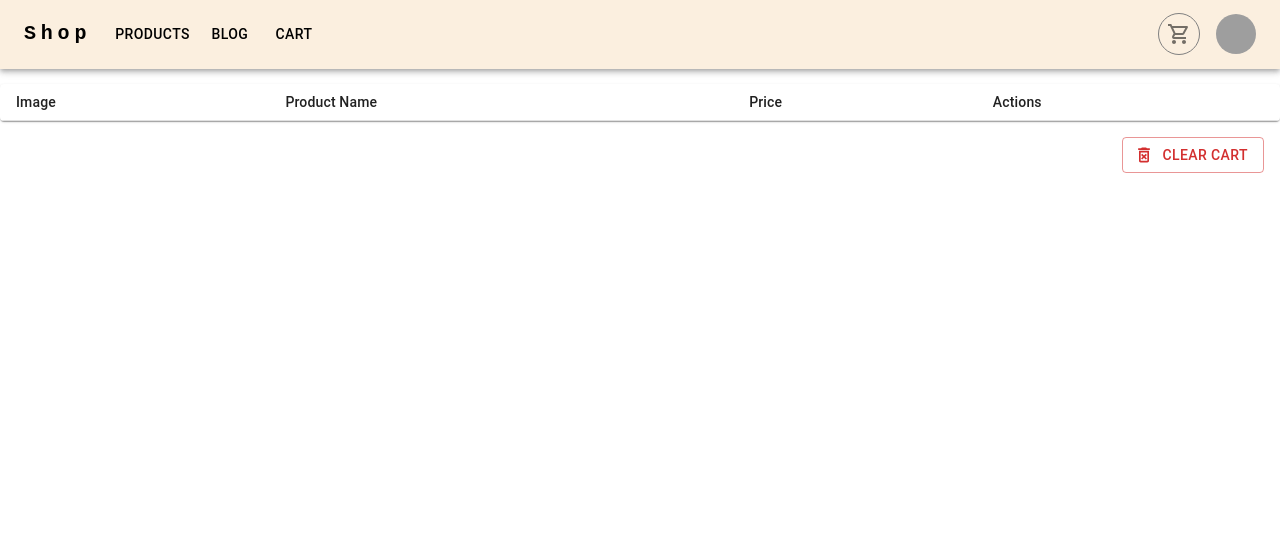
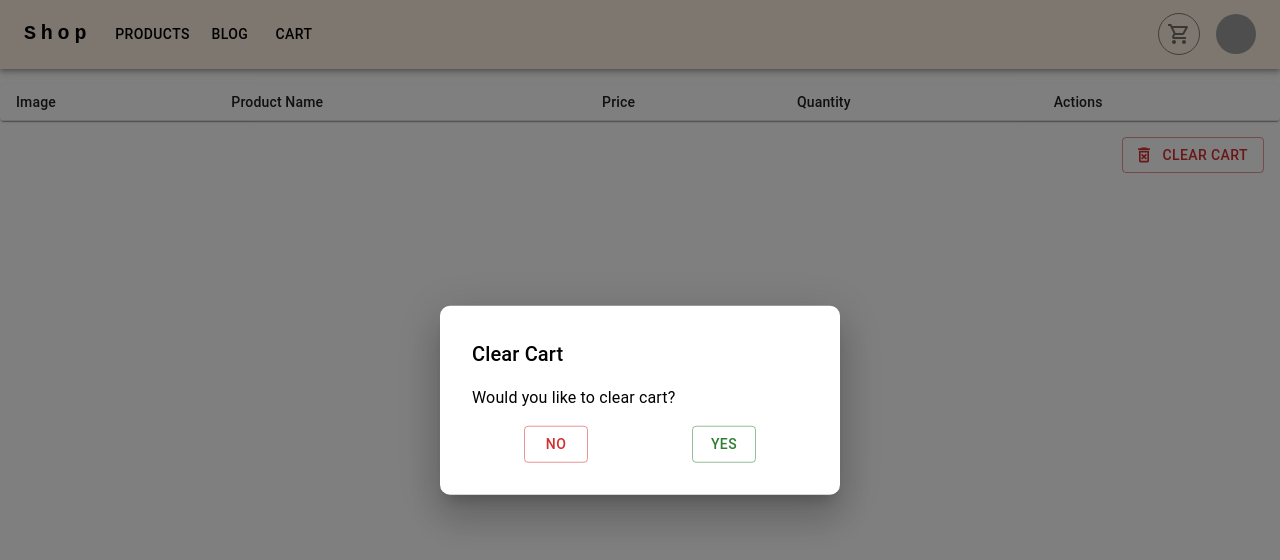
Before and after one commit to oguzhanvarli/wissen-15, a React (Create React App) app in the folder frontend/market/: page /cart in a window 1280 px wide. Both pictures are taken after a click on the button "CLEAR CART". Shown: the top 560 px of the page. Built offline with nearby package versions, Linux system fonts and the light colour scheme; grey boxes are pictures that could not be loaded.

Commit message:
4 haziran gün sonu

```diff
--- /dev/null
+++ b/frontend/market/src/components/YesNoModal.js
@@ -0,0 +1,46 @@
+import * as React from 'react';
+import Box from '@mui/material/Box';
+import Button from '@mui/material/Button';
+import Typography from '@mui/material/Typography';
+import Modal from '@mui/material/Modal';
+
+const style = {
+  position: 'absolute',
+  top: '50%',
+  left: '50%',
+  transform: 'translate(-50%, -50%)',
+  width: 400,
+  bgcolor: 'background.paper',
+  borderRadius: "10px",
+  boxShadow: 24,
+  p: 4,
+};
+
+export default function YesNoModal({ isShowModal, setIsShowModal, title, desc, onClickYes}) {
+
+  const handleClose = () => setIsShowModal(false);
+
+  return (
+    <div>
+      <Modal
+        open={isShowModal}
+        onClose={handleClose}
+        aria-labelledby="modal-modal-title"
+        aria-describedby="modal-modal-description"
+      >
+        <Box sx={style}>
+          <Typography id="modal-modal-title" variant="h6" component="h2">
+            {title}
+          </Typography>
+          <Typography id="modal-modal-description" sx={{ mt: 2 }}>
+            {desc}
+          </Typography>
+          <Box className="flex justify-around mt-4">
+            <Button color='error' variant='outlined' onClick={handleClose}>No</Button>
+            <Button color='success' variant='outlined' onClick={onClickYes}>Yes</Button>
+          </Box>
+        </Box>
+      </Modal>
+    </div>
+  );
+}
--- a/frontend/market/src/pages/Cart.js
+++ b/frontend/market/src/pages/Cart.js
@@ -1,4 +1,4 @@
-import React from 'react'
+import React, { useState } from 'react'
 import { useDispatch, useSelector } from 'react-redux'
 import Table from '@mui/material/Table';
 import TableBody from '@mui/material/TableBody';
@@ -10,6 +10,8 @@ import Paper from '@mui/material/Paper';
 import { Button } from '@mui/material';
 import { DeleteForeverOutlined } from '@mui/icons-material';
 import { clearCart, removeItem } from '../store/slices/cartSlice';
+import { toast } from 'react-toastify';
+import YesNoModal from '../components/YesNoModal';
 
 function Cart() {
 
@@ -17,6 +19,30 @@ function Cart() {
 
   const { products } = useSelector(state => state.cart)
   const dispatch = useDispatch()
+
+  const [isShowModal, setIsShowModal] = useState(false)
+  const [isShowModalAll, setIsShowModalAll] = useState(false)
+  const [productId, setProductId] = useState("")
+
+
+  const removeItemFromComponenet = async (id) => {
+    setIsShowModal(true)
+    setProductId(id)
+  }
+
+  const onClickYes = () => {
+    setIsShowModal(false)
+    dispatch(removeItem(productId))
+    toast.success("Product Removed!")
+  }
+
+  const onClickYesAll = () => {
+    setIsShowModalAll(false)
+    dispatch(clearCart())
+    toast.success("Products Deleted")
+  }
+
+  // const
 
   return (
     <>
@@ -27,6 +53,7 @@ function Cart() {
               <TableCell>Image</TableCell>
               <TableCell>Product Name</TableCell>
               <TableCell>Price</TableCell>
+              <TableCell>Quantity</TableCell>
               <TableCell>Actions</TableCell>
             </TableRow>
           </TableHead>
@@ -41,7 +68,8 @@ function Cart() {
                 </TableCell>
                 <TableCell>{product.productName}</TableCell>
                 <TableCell>{product.price}</TableCell>
-                <TableCell><DeleteForeverOutlined color='error' onClick={() => dispatch(removeItem(product._id))}/></TableCell>
+                <TableCell>{product.cartQuantity}</TableCell>
+                <TableCell><DeleteForeverOutlined color='error' onClick={() => removeItemFromComponenet(product._id)} /></TableCell>
               </TableRow>
             ))}
           </TableBody>
@@ -49,9 +77,25 @@ function Cart() {
       </TableContainer>
       <div className='flex justify-end m-4'>
         <Button color='error'
-          onClick={() => dispatch(clearCart())}
-        variant='outlined' startIcon={<DeleteForeverOutlined />}>Clear Cart</Button>
+          onClick={() => setIsShowModalAll(true)}
+          variant='outlined' startIcon={<DeleteForeverOutlined />}>Clear Cart</Button>
       </div>
+      {/* Tek Tek silim için kullanılan modal */}
+      <YesNoModal
+        isShowModal={isShowModal}
+        setIsShowModal={setIsShowModal}
+        title="Remove From Cart"
+        desc="Would you like to remove item from cart?"
+        onClickYes={onClickYes}
+      />
+      {/* Çoklu Silim(remove Cart) için kullanılan modal */}
+      <YesNoModal
+        isShowModal={isShowModalAll}
+        setIsShowModal={setIsShowModalAll}
+        title="Clear Cart"
+        desc="Would you like to clear cart?"
+        onClickYes={onClickYesAll}
+      />
     </>
   )
 }
--- a/frontend/market/src/store/slices/cartSlice.js
+++ b/frontend/market/src/store/slices/cartSlice.js
@@ -15,8 +15,20 @@ export const counterSlice = createSlice({
   initialState,
   reducers:{
     increment: (state,action) => {
+      let isHas = false
       state.cartNumber += 1
-      state.products.push(action.payload)
+      let newValue = state.products.map((product) => {
+        if(product._id === action.payload._id){
+          isHas = true
+          return {...product, cartQuantity: product.cartQuantity + 1 }
+        }
+      })
+      console.log(newValue)
+      if(isHas){
+        state.products.push(newValue[0])
+      }else{
+        state.products.push(action.payload)
+      }
     },
     clearCart : (state) => {
       //state = initialState
```
Also changed, not shown: 1 other file (tests, documents, lock files or other folders).
